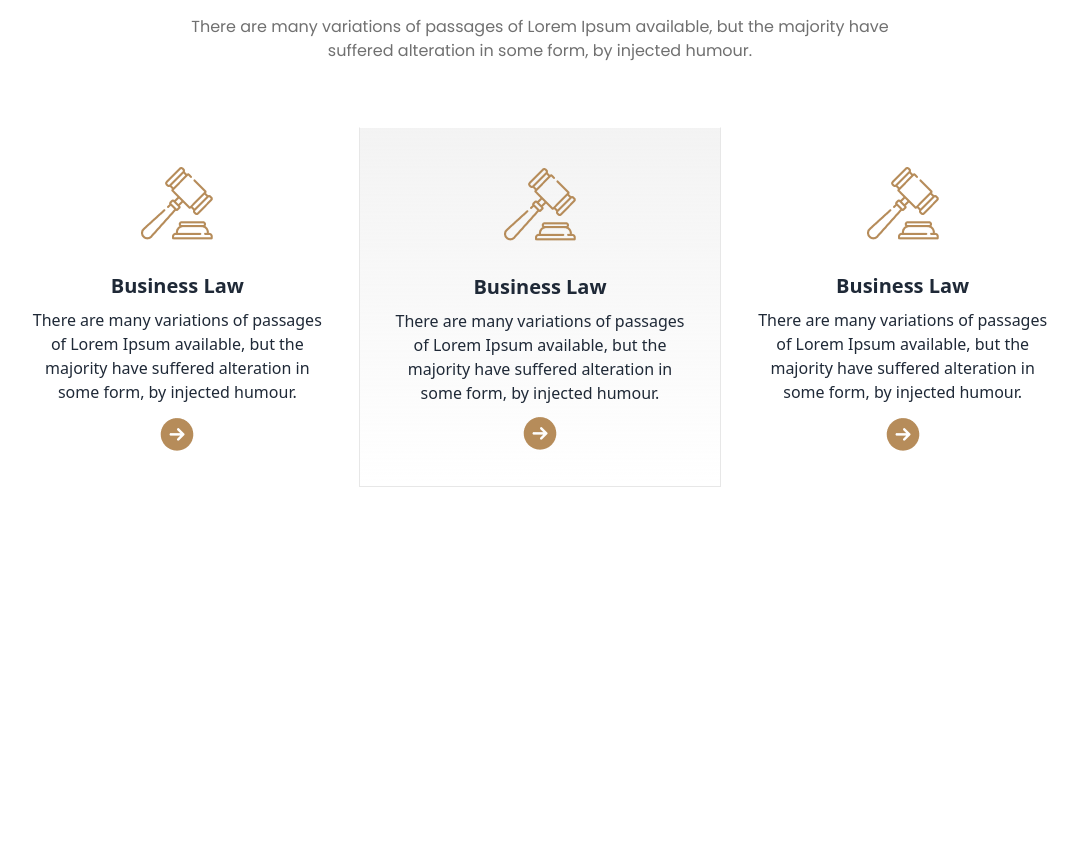
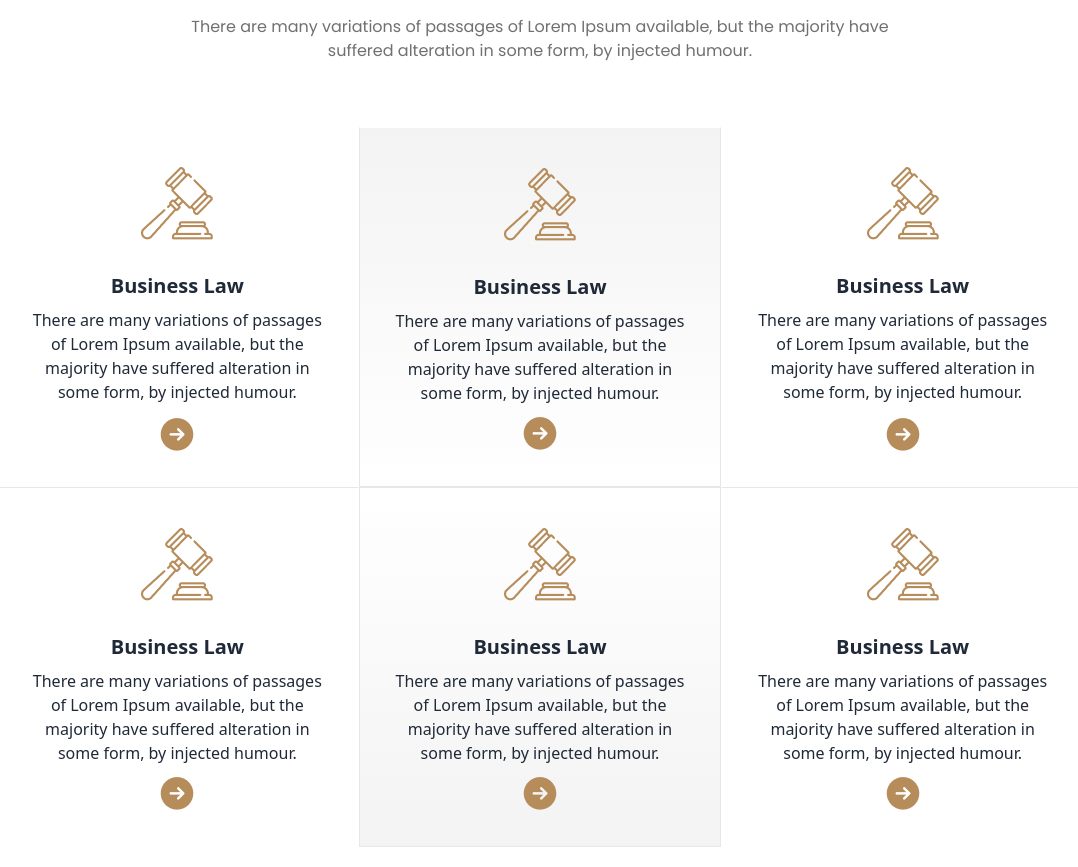
Before and after one commit to zobairhub/legal-solution, a plain HTML site: page index.html in a window 1280 px wide. Shown: the part 929-1796 px from the top of the page, without its empty margins (100-1178 px from the left). Before the commit the page ends 1436 px from the top, so only its background shows below. Drawn offline with nearby package versions, Linux system fonts and the light colour scheme.

Commit message:
some style added

```diff
--- a/index.html
+++ b/index.html
@@ -100,7 +100,7 @@
     <p class="text-[#707070] font-poppins text-base font-normal">There are many variations of passages of Lorem Ipsum available, but the majority have<br>suffered alteration in some form,
     by injected humour.</p>
   </div>
-  <div class="grid grid-cols-3">
+  <div class="grid grid-cols-3 grid-rows-2">
     <div class="card ">
       <figure class="px-10 pt-10">
         <img src="assets/images/business.png" alt="Shoes" class="" />
@@ -142,6 +142,49 @@
         </div>
       </div>
     </div>
+    <div class="card border rounded-none border-r-transparent border-l-transparent  border-t-[#E7E7E7] border-b-transparent">
+      <figure class="px-10 pt-10">
+        <img src="assets/images/business.png" alt="Shoes" class="" />
+      </figure>
+      <div class="card-body items-center text-center">
+        <h2 class="card-title">Business Law</h2>
+        <p>There are many variations of passages of Lorem Ipsum available, but the
+          majority have suffered alteration in some form,
+          by injected humour.</p>
+        <div class="card-actions">
+          <img src="assets/images/Frame.png" alt="">
+        </div>
+      </div>
+    </div>
+    <div class="card border border-l-[#E7E7E7] border-t-[#E7E7E7] border-b-[#E7E7E7] rounded-none
+    bg-gradient-to-t from-[#F3F3F3] to-[#F3F3F300] border-r-[#E7E7E7]">
+      <figure class="px-10 pt-10">
+        <img src="assets/images/business.png" alt="Shoes" class="" />
+      </figure>
+      <div class="card-body items-center text-center">
+        <h2 class="card-title">Business Law</h2>
+        <p>There are many variations of passages of Lorem Ipsum available, but the
+          majority have suffered alteration in some form,
+          by injected humour.</p>
+        <div class="card-actions">
+          <img src="assets/images/Frame.png" alt="">
+        </div>
+      </div>
+    </div>
+    <div class="card border  border-t-[#E7E7E7] border-l-transparent border-r-transparent border-b-transparent rounded-none">
+      <figure class="px-10 pt-10">
+        <img src="assets/images/business.png" alt="Shoes" class="" />
+      </figure>
+      <div class="card-body items-center text-center">
+        <h2 class="card-title">Business Law</h2>
+        <p>There are many variations of passages of Lorem Ipsum available, but the
+          majority have suffered alteration in some form,
+          by injected humour.</p>
+        <div class="card-actions">
+          <img src="assets/images/Frame.png" alt="">
+        </div>
+      </div>
+    </div>
   </div>
 </main>
 <!-- main end -->
```
